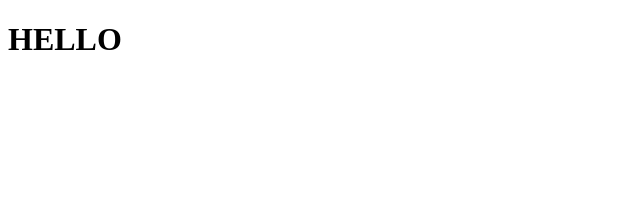
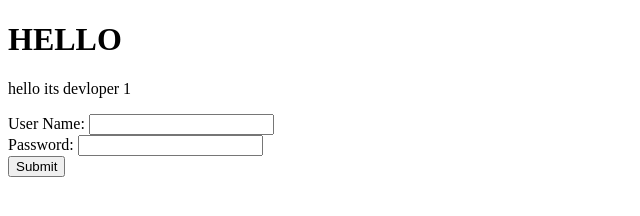
Before and after one commit to rafitrahad/gitlearn, a plain HTML site: page index.html in a window 1280 px wide. Shown: the whole page, without its empty margins (0-640 px from the left). Drawn offline with Linux system fonts and the light colour scheme.

Commit message:
login form created by dev1

```diff
--- a/index.html
+++ b/index.html
@@ -6,5 +6,11 @@
 
     <body>
         <h1>HELLO</h1>
+        <p>hello its devloper 1</p>
+        <form>
+           User Name:  <input type="text" name="name"><br>
+           Password:  <input type="password" name="pass"><br>
+           <button type="submit" name="submit">Submit</button>
+        </form>
     </body>
 </html>
```
